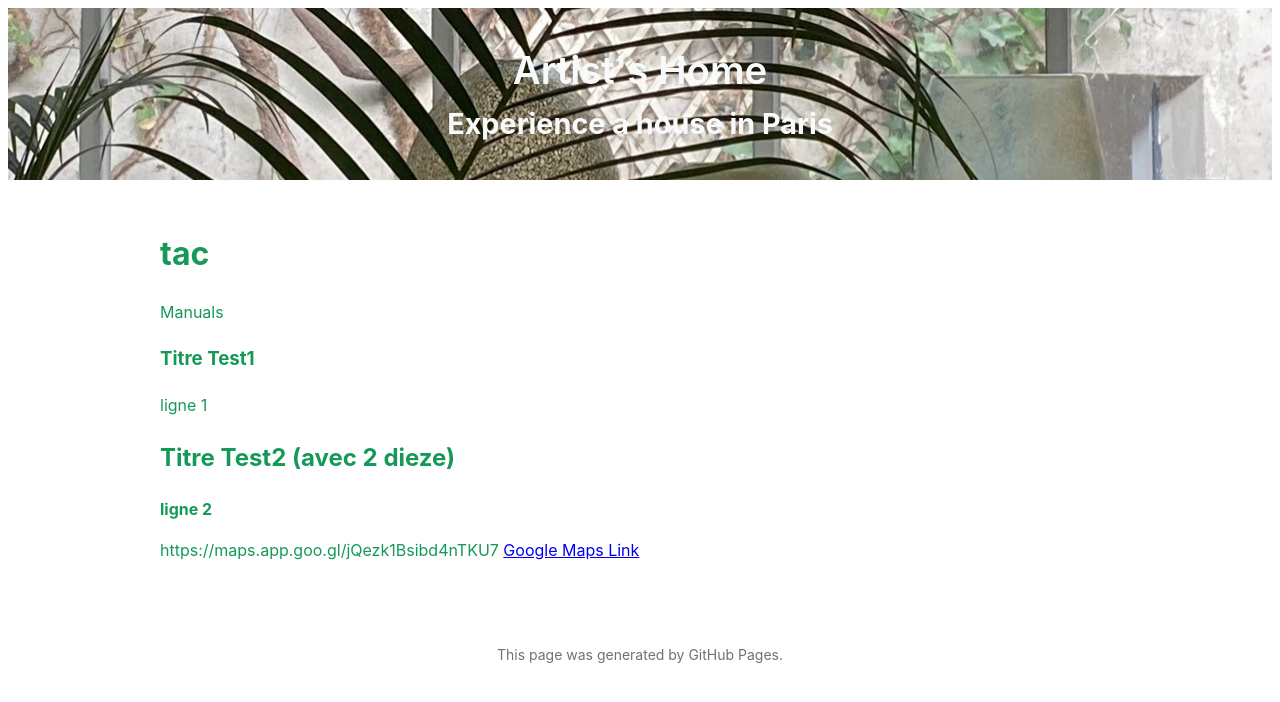
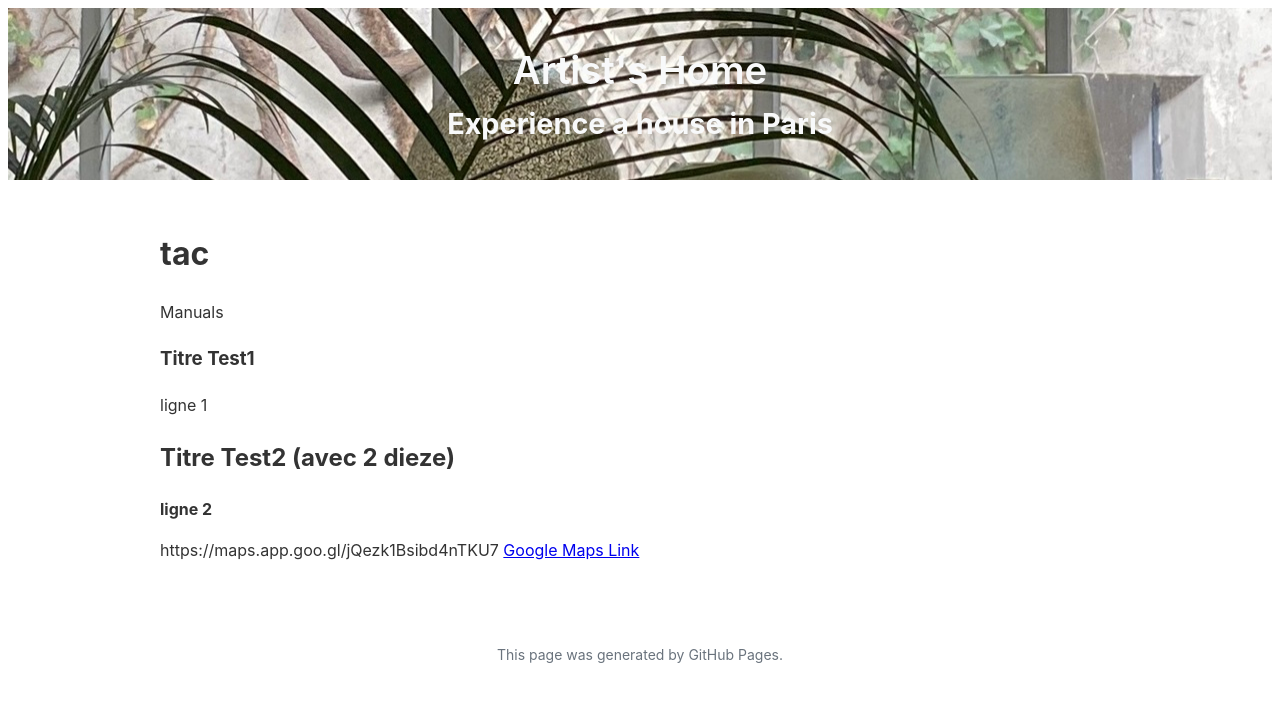
Before and after one commit to PhilAlain/tac, a Jekyll site: the page built from README.md, in a window 1280 px wide. Shown: the top 702 px of the page. Built offline with Jekyll 4.4.1, drawn with Linux system fonts in a browser that asks for light colours; our own code applies the rules of GitHub Pages for plain Markdown files.

Commit message:
Update default.html

```diff
--- a/_layouts/default.html
+++ b/_layouts/default.html
@@ -33,7 +33,7 @@
         max-width: 60rem;
         margin: 3rem auto;
         padding: 0 1.5rem;
-        color: #159957;
+        color: #333333;
       }
       .site-footer {
         padding: 2rem 0;
```
